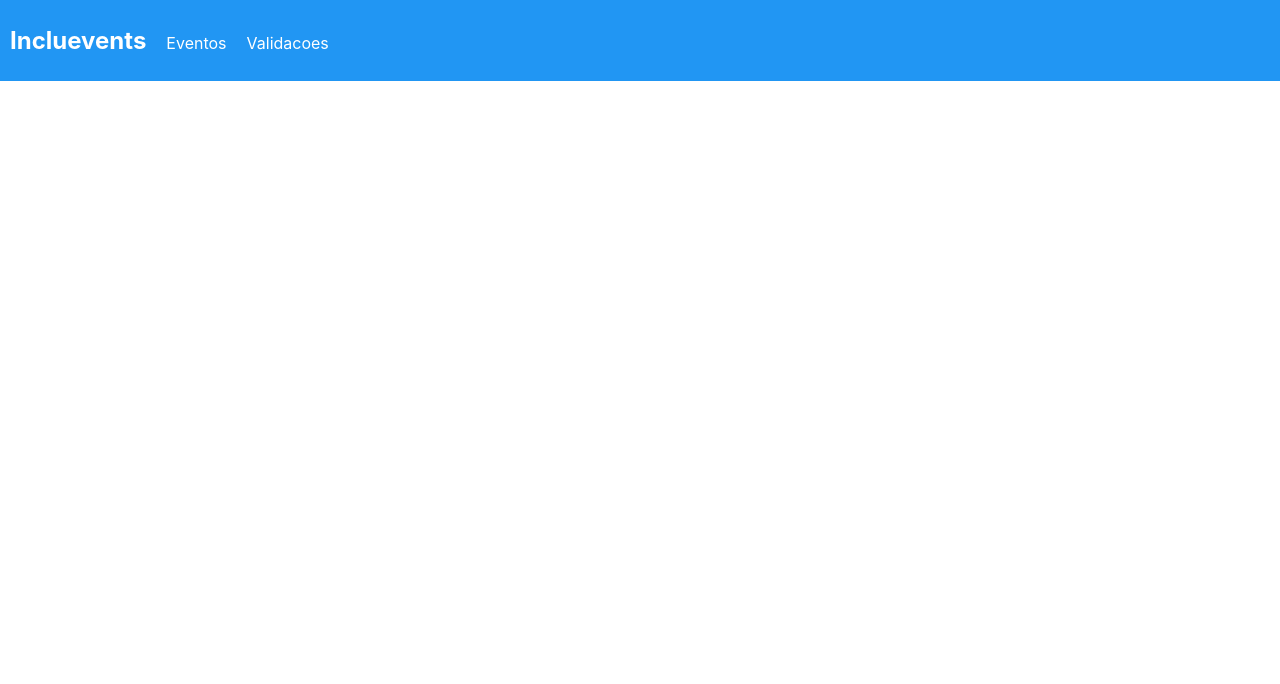
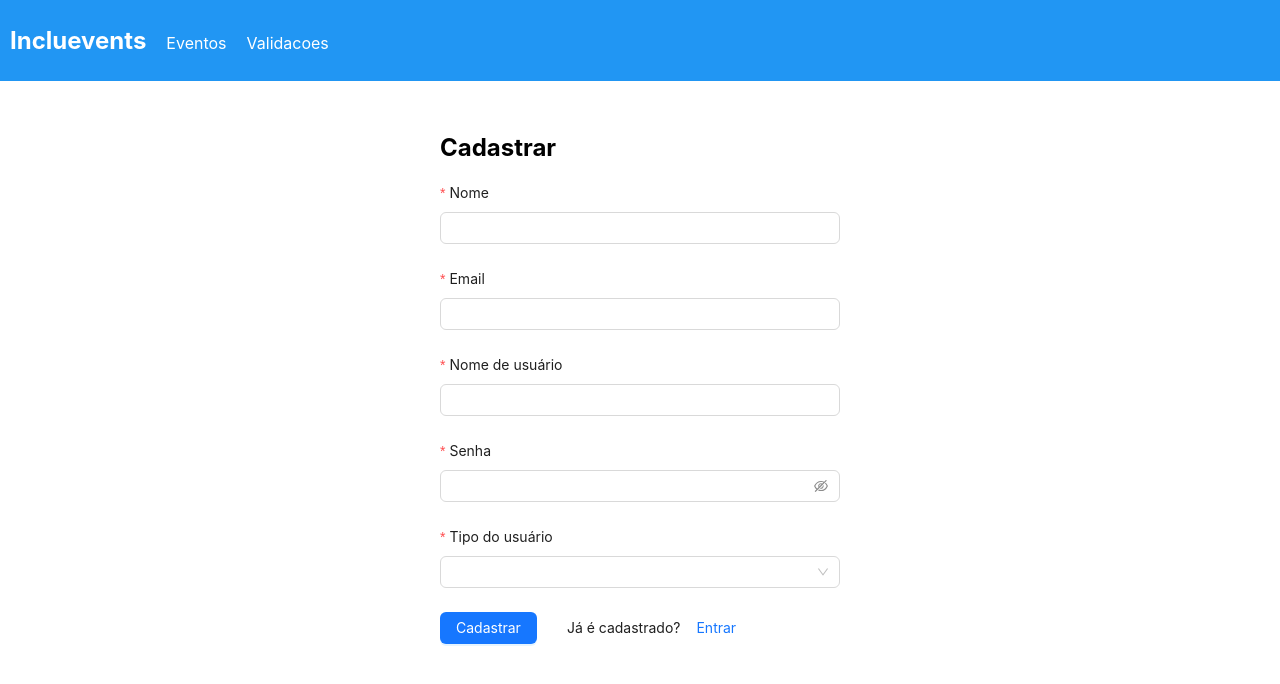
Before and after one commit to josevitoor/incluevents-frontend, a React (Create React App) app: page /create-user in a window 1280 px wide. Shown: the top 684 px of the page. Built offline with nearby package versions, Linux system fonts and the light colour scheme.

Commit message:
adicionando tela de login

```diff
--- /dev/null
+++ b/src/components/CreateUser.js
@@ -0,0 +1,92 @@
+import React from "react";
+import { Form, Input, Button, Select, message } from "antd";
+import usuarioService from "../services/usuarioService";
+import { useNavigate } from "react-router-dom";
+
+const { Option } = Select;
+
+const CreateUser = () => {
+  const navigate = useNavigate();
+
+  const onFinish = async (values) => {
+    try {
+      await usuarioService.createUser(values);
+      message.success("Usuário cadastrado com sucesso!");
+      navigate("/eventos");
+    } catch (error) {
+      message.error("Falha ao cadastrar usuário.");
+    }
+  };
+
+  const redirectToLogin = () => {
+    navigate("/login");
+  };
+
+  return (
+    <div style={{ maxWidth: "400px", margin: "0 auto", padding: "2rem" }}>
+      <h2>Cadastrar</h2>
+      <Form name="create-user" onFinish={onFinish} layout="vertical">
+        <Form.Item
+          name="nome"
+          label="Nome"
+          rules={[{ required: true, message: "Por favor insira seu nome!" }]}
+        >
+          <Input />
+        </Form.Item>
+        <Form.Item
+          name="email"
+          label="Email"
+          rules={[{ required: true, message: "Por favor insita seu email!" }]}
+        >
+          <Input />
+        </Form.Item>
+        <Form.Item
+          name="username"
+          label="Nome de usuário"
+          rules={[
+            {
+              required: true,
+              message: "Por favor insira seu nome de usuário!",
+            },
+          ]}
+        >
+          <Input />
+        </Form.Item>
+        <Form.Item
+          name="senha"
+          label="Senha"
+          rules={[{ required: true, message: "Por favor insira sua senha!" }]}
+        >
+          <Input.Password />
+        </Form.Item>
+        <Form.Item
+          name="tipo"
+          label="Tipo do usuário"
+          rules={[
+            {
+              required: true,
+              message: "Por favor selecione o tipo do usuário!",
+            },
+          ]}
+        >
+          <Select>
+            <Option value="COMUM">Comum</Option>
+            <Option value="EMPRESA">Empresa</Option>
+            <Option value="PREFEITURA">Prefeitura</Option>
+          </Select>
+        </Form.Item>
+        <Form.Item>
+          <Button type="primary" htmlType="submit">
+            Cadastrar
+          </Button>
+          <span style={{ marginLeft: "30px" }}>Já é cadastrado?</span>
+          <Button type="link" onClick={redirectToLogin}>
+            Entrar
+          </Button>
+        </Form.Item>
+      </Form>
+    </div>
+  );
+};
+
+export default CreateUser;
--- /dev/null
+++ b/src/components/Login.js
@@ -0,0 +1,62 @@
+import React from "react";
+import { Form, Input, Button, message } from "antd";
+import { useNavigate } from "react-router-dom";
+import usuarioService from "../services/usuarioService";
+
+const Login = () => {
+  const navigate = useNavigate();
+
+  const onFinish = async (values) => {
+    try {
+      const response = await usuarioService.login(values);
+      const token = response.data.token;
+      localStorage.setItem("token", token);
+      message.success("Usuário entrou com sucesso!");
+      navigate("/eventos");
+    } catch (error) {
+      message.error("Falha ao entrar. Por favor, verifique suas credenciais.");
+    }
+  };
+
+  const redirectToRegister = () => {
+    navigate("/create-user");
+  };
+
+  return (
+    <div style={{ maxWidth: "400px", margin: "0 auto", padding: "2rem" }}>
+      <h2>Entrar</h2>
+      <Form name="login" onFinish={onFinish} layout="vertical">
+        <Form.Item
+          name="username"
+          label="Usuário"
+          rules={[
+            {
+              required: true,
+              message: "Por favor insira seu nome de usuário!",
+            },
+          ]}
+        >
+          <Input />
+        </Form.Item>
+        <Form.Item
+          name="senha"
+          label="Senha"
+          rules={[{ required: true, message: "Por favor insira sua senha!" }]}
+        >
+          <Input.Password />
+        </Form.Item>
+        <Form.Item>
+          <Button type="primary" htmlType="submit">
+            Entrar
+          </Button>
+          <span style={{ marginLeft: "30px" }}>Não possui cadastro?</span>
+          <Button type="link" onClick={redirectToRegister}>
+            Cadastrar
+          </Button>
+        </Form.Item>
+      </Form>
+    </div>
+  );
+};
+
+export default Login;
--- a/src/routes/RouteEventos.js
+++ b/src/routes/RouteEventos.js
@@ -4,17 +4,41 @@ import EventosList from "../components/EventosList";
 import EventosForm from "../components/EventosForm";
 import EventoDetails from "../components/EventoDetails";
 import Validacoes from "../components/Validacoes";
+import Login from "../components/Login";
+import CreateUser from "../components/CreateUser";
+
+const PrivateRoute = ({ element: Element, ...rest }) => {
+  const isAuthenticated = !!localStorage.getItem("token");
+  return isAuthenticated ? <Element {...rest} /> : <Navigate to="/login" />;
+};
 
 const RouteEventos = () => {
   return (
     <BrowserRouter>
       <Routes>
         <Route path="/" element={<Navigate to="/eventos" />} />
-        <Route path="/eventos" index element={<EventosList />} />
-        <Route path="/eventos/new" element={<EventosForm />} />
-        <Route path="/eventos/edit/:id" element={<EventosForm />} />
-        <Route path="/eventos/:id" element={<EventoDetails />} />
-        <Route path="/validacoes" element={<Validacoes />} />
+        <Route path="/login" element={<Login />} />
+        <Route path="/create-user" element={<CreateUser />} />
+        <Route
+          path="/eventos"
+          element={<PrivateRoute element={EventosList} />}
+        />
+        <Route
+          path="/eventos/new"
+          element={<PrivateRoute element={EventosForm} />}
+        />
+        <Route
+          path="/eventos/edit/:id"
+          element={<PrivateRoute element={EventosForm} />}
+        />
+        <Route
+          path="/eventos/:id"
+          element={<PrivateRoute element={EventoDetails} />}
+        />
+        <Route
+          path="/validacoes"
+          element={<PrivateRoute element={Validacoes} />}
+        />
       </Routes>
     </BrowserRouter>
   );
--- /dev/null
+++ b/src/services/usuarioService.js
@@ -0,0 +1,16 @@
+import axios from "axios";
+
+const API_URL = "http://localhost:8080";
+
+const login = async (credentials) => {
+  return axios.post(`${API_URL}/auth/login`, credentials);
+};
+
+const createUser = async (userData) => {
+  return axios.post(`${API_URL}/usuarios`, userData);
+};
+
+export default {
+  login,
+  createUser,
+};
```
